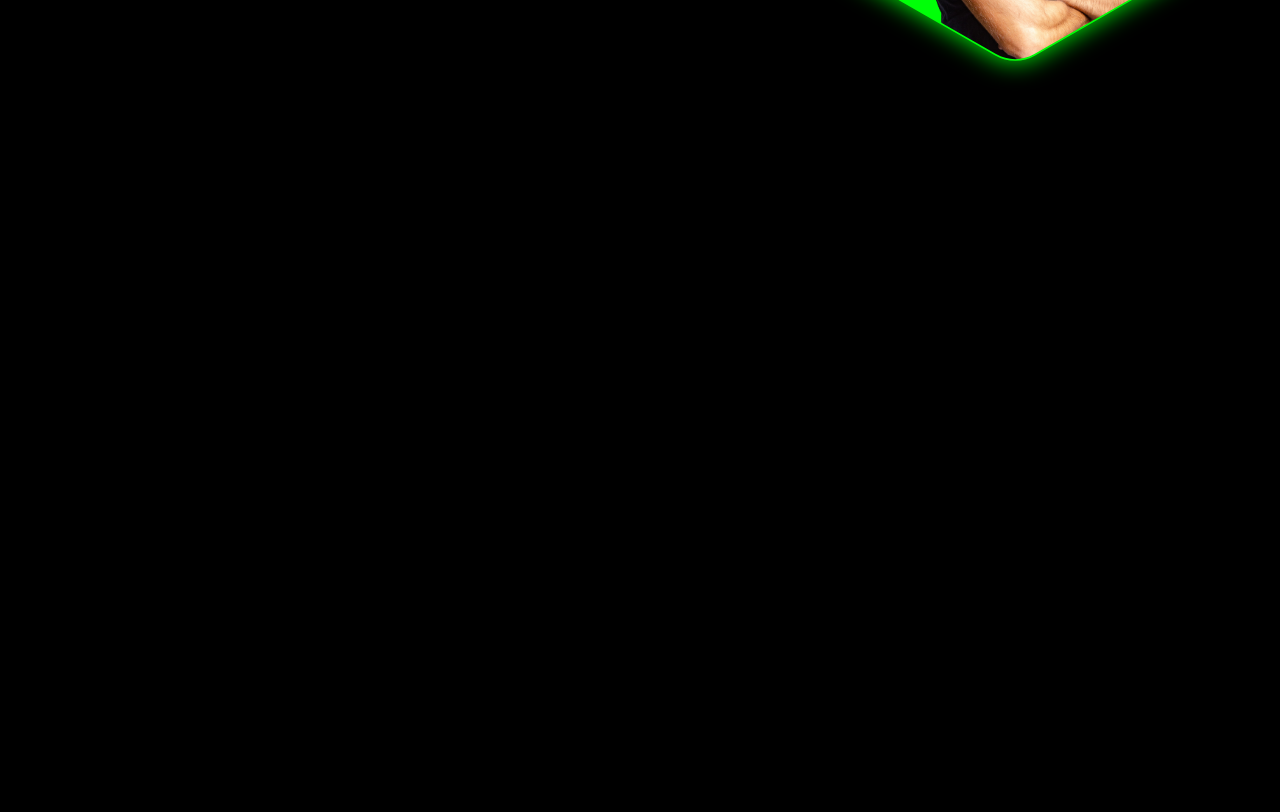
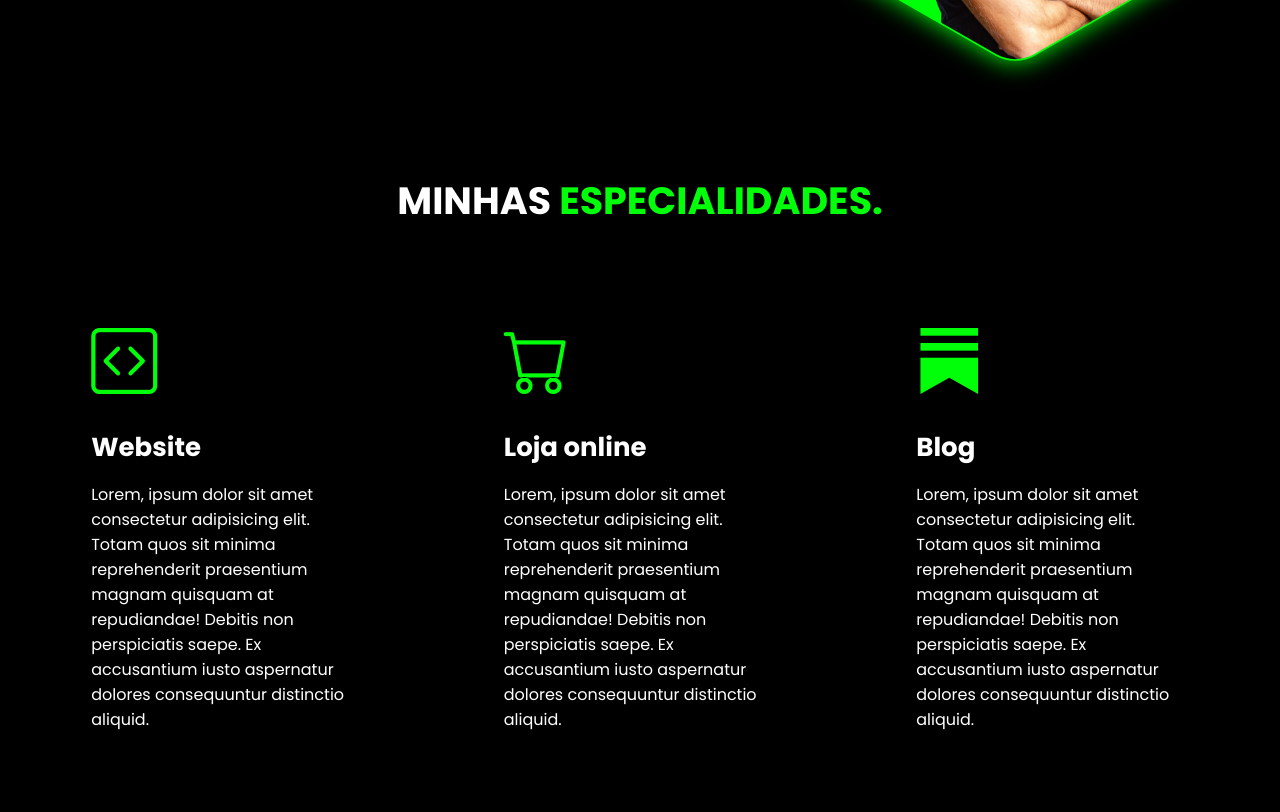
Before and after one commit to codevictorvhf/portfolio, a plain HTML site: page index.html in a window 1280 px wide. Shown: the part 581-1393 px from the top of the page. Before the commit the page ends 800 px from the top, so only its background shows below. Drawn offline with nearby package versions, Linux system fonts and the light colour scheme.

Commit message:
specialties

```diff
--- a/general.css
+++ b/general.css
@@ -7,6 +7,17 @@
 
 body {
   background-color: #000;
+  color: #fff;
+}
+
+h2.title {
+  color: #fff;
+  font-size: 38px;
+  text-align: center;
+}
+
+h2.title span {
+  color: #00ff08;
 }
 
 .interface {
@@ -28,7 +39,7 @@ body {
   border: 0;
   border-radius: 30px;
   cursor: pointer;
-  transition: .2s;
+  transition: 0.2s;
 }
 
 .btn-contact button:hover {
--- a/index.html
+++ b/index.html
@@ -6,12 +6,20 @@
     <link rel="stylesheet" href="general.css" />
     <link rel="stylesheet" href="header.css" />
     <link rel="stylesheet" href="top-of-site.css" />
+    <link rel="stylesheet" href="specialties.css">
 
+    <!-- Fonts -->
     <link rel="preconnect" href="https://fonts.googleapis.com" />
     <link rel="preconnect" href="https://fonts.gstatic.com" crossorigin />
     <link
       href="https://fonts.googleapis.com/css2?family=Poppins:ital,wght@0,100;0,200;0,300;0,400;0,500;0,600;0,700;0,800;0,900;1,100;1,200;1,300;1,400;1,500;1,600;1,700;1,800;1,900&display=swap"
       rel="stylesheet"
+    />
+
+    <!-- Icons bootstrap -->
+    <link
+      rel="stylesheet"
+      href="https://cdn.jsdelivr.net/npm/bootstrap-icons@1.11.3/font/bootstrap-icons.min.css"
     />
     <title>Blog</title>
   </head>
@@ -64,6 +72,46 @@
           </div>
         </div>
       </section>
+
+      <section class="specialties">
+        <div class="interface">
+          <h2 class="title">MINHAS <span>ESPECIALIDADES.</span></h2>
+          <div class="flex">
+            <div class="specialties-box">
+              <i class="bi bi-code-square"></i>
+              <h3>Website</h3>
+              <p>
+                Lorem, ipsum dolor sit amet consectetur adipisicing elit. Totam
+                quos sit minima reprehenderit praesentium magnam quisquam at
+                repudiandae! Debitis non perspiciatis saepe. Ex accusantium
+                iusto aspernatur dolores consequuntur distinctio aliquid.
+              </p>
+            </div>
+
+            <div class="specialties-box">
+              <i class="bi bi-cart"></i>
+              <h3>Loja online</h3>
+              <p>
+                Lorem, ipsum dolor sit amet consectetur adipisicing elit. Totam
+                quos sit minima reprehenderit praesentium magnam quisquam at
+                repudiandae! Debitis non perspiciatis saepe. Ex accusantium
+                iusto aspernatur dolores consequuntur distinctio aliquid.
+              </p>
+            </div>
+
+            <div class="specialties-box">
+              <i class="bi bi-substack"></i>
+              <h3>Blog</h3>
+              <p>
+                Lorem, ipsum dolor sit amet consectetur adipisicing elit. Totam
+                quos sit minima reprehenderit praesentium magnam quisquam at
+                repudiandae! Debitis non perspiciatis saepe. Ex accusantium
+                iusto aspernatur dolores consequuntur distinctio aliquid.
+              </p>
+            </div>
+          </div>
+        </div>
+      </section>
     </main>
   </body>
 </html>
--- /dev/null
+++ b/specialties.css
@@ -0,0 +1,31 @@
+section.specialties {
+  padding: 40px 4%;
+}
+
+.specialties .flex {
+  gap: 60px;
+}
+
+.specialties .specialties-box {
+  padding: 40px;
+  margin-top: 45px;
+
+  border-radius: 25px;
+  transition: .2s ease-in-out;
+}
+
+.specialties .specialties-box:hover {
+  transform: scale(1.05);
+  box-shadow: 0 0 10px #ffffff78;
+  cursor: pointer;
+}
+
+.specialties .specialties-box i {
+  font-size: 66px;
+  color: #00ff08;
+}
+
+.specialties .specialties-box h3 {
+  font-size: 26px;
+  margin: 15px 0;
+}
```
